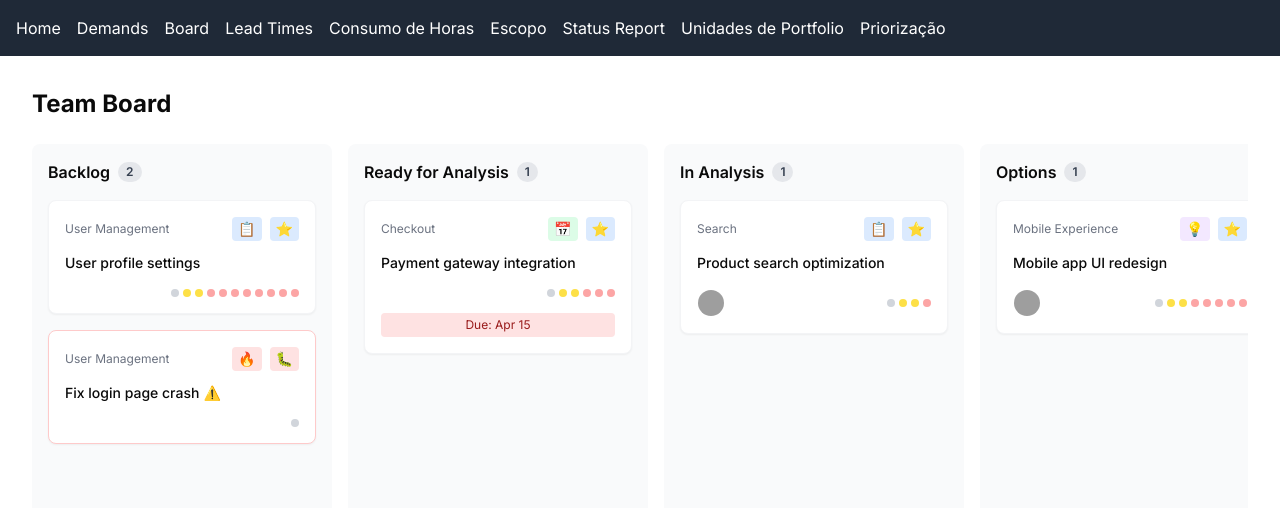
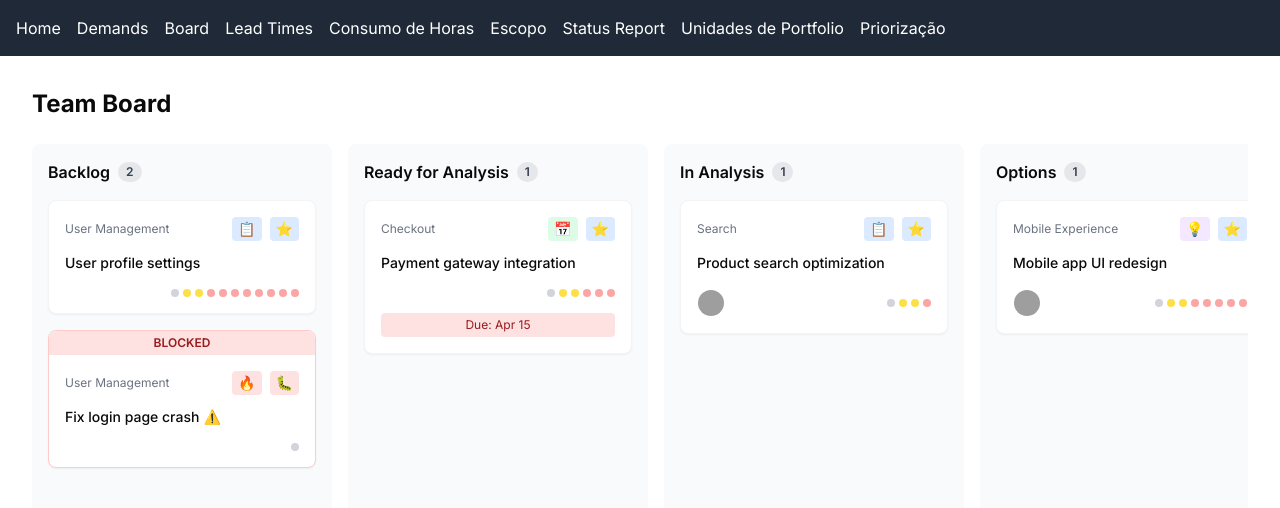
Before and after one commit to TallerWebSolutions/sr-auto, a Next.js app: page /team-board in a window 1280 px wide. Shown: the top 508 px of the page. Built offline with nearby package versions, Linux system fonts and the light colour scheme; grey boxes are pictures that could not be loaded.

Commit message:
feat: add visual indication for blocked tasks in TeamBoard

```diff
--- a/src/app/team-board/page.tsx
+++ b/src/app/team-board/page.tsx
@@ -460,10 +460,20 @@ export default function TeamBoard() {
                                   task.isBlocked
                                     ? "border-red-200"
                                     : "border-gray-100"
-                                }`}
+                                } relative`}
                               >
+                                {task.isBlocked && (
+                                  <div className="absolute top-0 right-0 left-0 bg-red-100 text-red-800 text-xs font-semibold px-3 py-1 rounded-t-lg text-center">
+                                    BLOCKED
+                                  </div>
+                                )}
+
                                 {/* Epic & Icons Row */}
-                                <div className="flex items-center justify-between mb-3">
+                                <div
+                                  className={`flex items-center justify-between mb-3 ${
+                                    task.isBlocked ? "mt-6" : ""
+                                  }`}
+                                >
                                   <Tooltip>
                                     <TooltipTrigger asChild>
                                       <span className="text-xs text-gray-500 truncate max-w-[150px] cursor-default">
```
